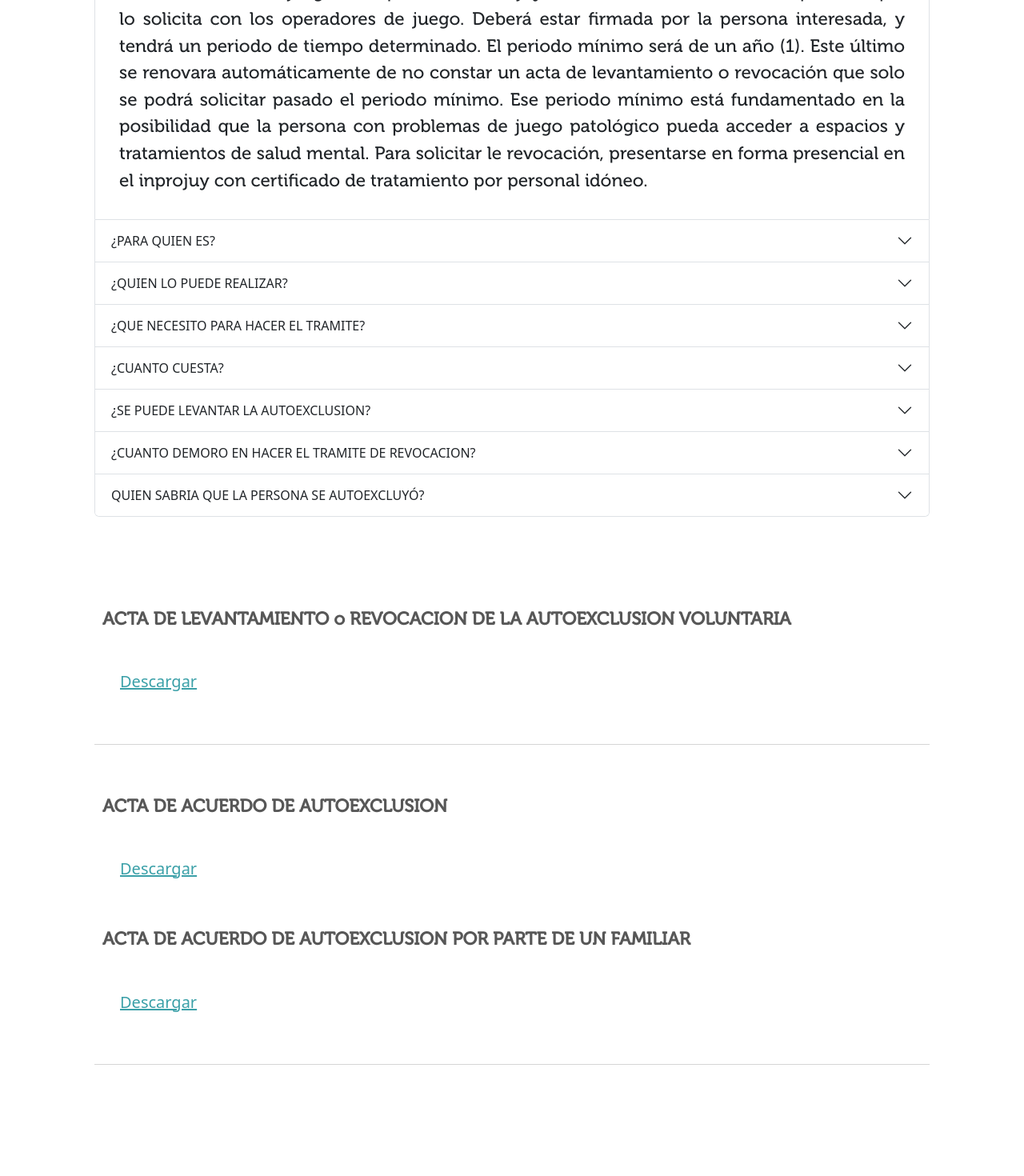
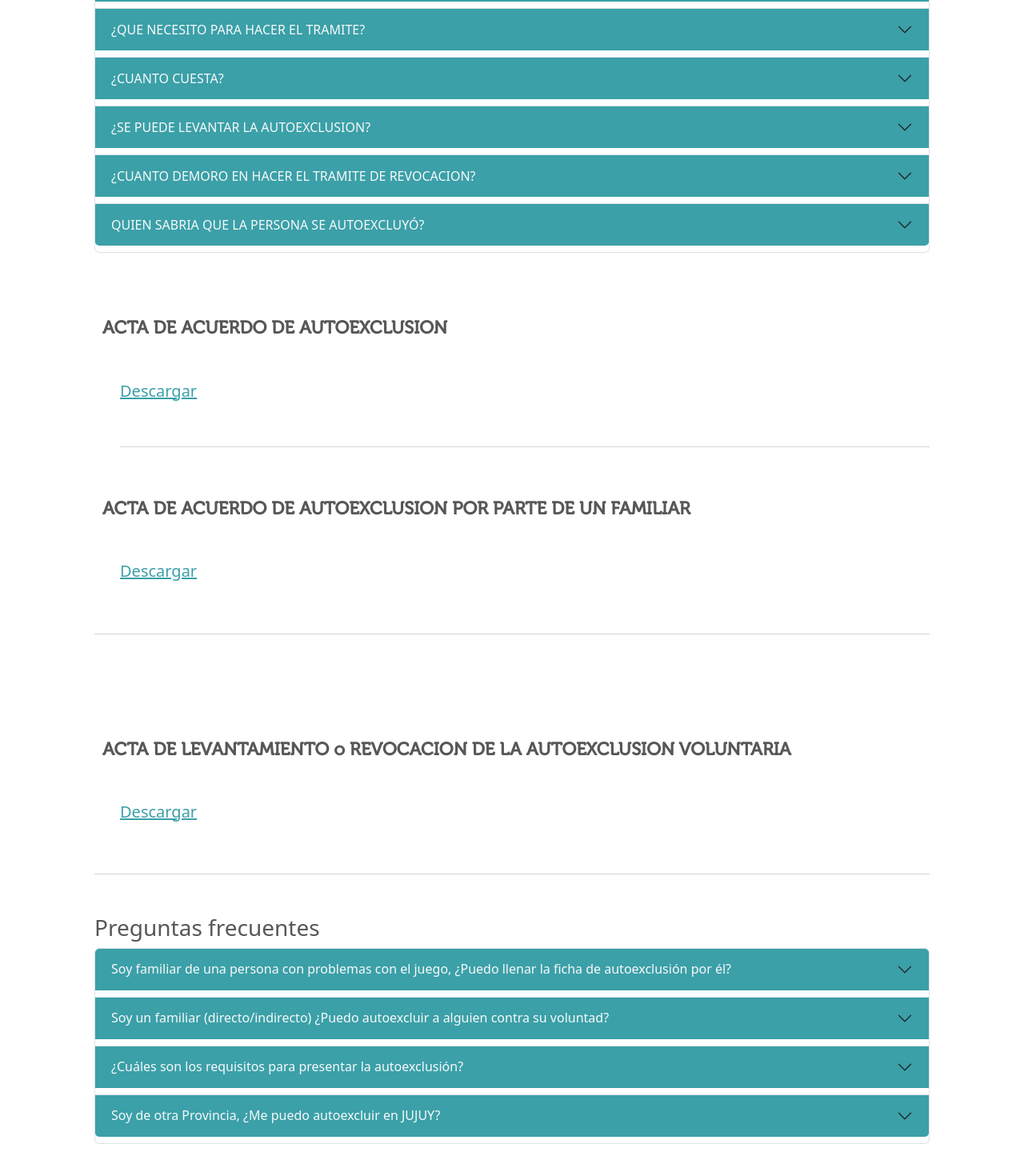
Before and after one commit to JavierIgnacioTejerinaPerezlindo/inprojuy, a React (Create React App) app: page /#/formulario in a window 1280 px wide. Shown: the part 580-2050 px from the top of the page at 80% size. Built offline with nearby package versions, Linux system fonts and the light colour scheme; no server answers.

Commit message:
preguntas

```diff
--- a/src/components/Formularios/Formularios.jsx
+++ b/src/components/Formularios/Formularios.jsx
@@ -7,153 +7,190 @@ const Formularios = () => {
       <br />
       <br />
 
-<div class="accordion" id="accordionPanelsStayOpenExample">
-  <div class="accordion-item">
-    <h2 class="accordion-header" id="panelsStayOpen-headingOne">
-      <button class="accordion-button" type="button" data-bs-toggle="collapse" data-bs-target="#panelsStayOpen-collapseOne" aria-expanded="true" aria-controls="panelsStayOpen-collapseOne">
+      <div className="accordion" id="accordionPanelsStayOpenExample">
+        <div className="accordion-item">
+          <h2 className="accordion-header" id="panelsStayOpen-headingOne">
+            <button className="h3 accordion-button text-light bg-primary collapsed" type="button" data-bs-toggle="collapse" data-bs-target="#panelsStayOpen-collapseOne" aria-expanded="true" aria-controls="panelsStayOpen-collapseOne">
               ¿QUE ES EL ACTA DE ACUERDO DE AUTOEXCLUSION?
             </button>
           </h2>
-    <div id="panelsStayOpen-collapseOne" class="accordion-collapse collapse show" aria-labelledby="panelsStayOpen-headingOne">
-      <div class="accordion-body">
+          <div id="panelsStayOpen-collapseOne" className="accordion-collapse collapse" aria-labelledby="panelsStayOpen-headingOne">
+            <div className="accordion-body">
               <p>Es una herramienta voluntaria y disponible para los jugadores que consideren que tienen un problema con su modo de jugar, mediante el cual el jugador solicita la no admisión o ingreso al casino o salas de juego en la provincia de Jujuy. Consiste un acuerdo entre la persona que lo solicita con los operadores de juego. Deberá estar firmada por la persona interesada, y tendrá un periodo de tiempo determinado. El periodo mínimo será de un año (1). Este último se renovara automáticamente de no constar un acta de levantamiento  o revocación que solo se podrá solicitar pasado el periodo mínimo. Ese periodo mínimo está fundamentado en la posibilidad que la persona con problemas de juego patológico pueda acceder a espacios y tratamientos de salud mental. Para solicitar le revocación, presentarse en forma presencial en el inprojuy con certificado de tratamiento por personal idóneo.</p>
             </div>
           </div>
         </div>
-  <div class="accordion-item">
-    <h2 class="accordion-header" id="panelsStayOpen-headingTwo">
-      <button class="accordion-button collapsed" type="button" data-bs-toggle="collapse" data-bs-target="#panelsStayOpen-collapseTwo" aria-expanded="false" aria-controls="panelsStayOpen-collapseTwo">
+        <div className="accordion-item">
+          <h2 className="accordion-header" id="panelsStayOpen-headingTwo">
+            <button className="h3 accordion-button text-light bg-primary collapsed" type="button" data-bs-toggle="collapse" data-bs-target="#panelsStayOpen-collapseTwo" aria-expanded="false" aria-controls="panelsStayOpen-collapseTwo">
               ¿PARA QUIEN ES?
             </button>
           </h2>
-    <div id="panelsStayOpen-collapseTwo" class="accordion-collapse collapse" aria-labelledby="panelsStayOpen-headingTwo">
-      <div class="accordion-body">
+          <div id="panelsStayOpen-collapseTwo" className="accordion-collapse collapse" aria-labelledby="panelsStayOpen-headingTwo">
+            <div className="accordion-body">
               <p>PARA Toda aquella persona que esté interesada en no ingresar a las salas de juego  y  casinos de la Provincia de Jujuy.</p>
             </div>
           </div>
         </div>
-  <div class="accordion-item">
-    <h2 class="accordion-header" id="panelsStayOpen-headingThree">
-      <button class="accordion-button collapsed" type="button" data-bs-toggle="collapse" data-bs-target="#panelsStayOpen-collapseThree" aria-expanded="false" aria-controls="panelsStayOpen-collapseThree">
+        <div className="accordion-item">
+          <h2 className="accordion-header" id="panelsStayOpen-headingThree">
+            <button className="h3 accordion-button text-light bg-primary collapsed" type="button" data-bs-toggle="collapse" data-bs-target="#panelsStayOpen-collapseThree" aria-expanded="false" aria-controls="panelsStayOpen-collapseThree">
               ¿QUIEN LO PUEDE REALIZAR?
             </button>
           </h2>
-    <div id="panelsStayOpen-collapseThree" class="accordion-collapse collapse" aria-labelledby="panelsStayOpen-headingThree">
-      <div class="accordion-body">
+          <div id="panelsStayOpen-collapseThree" className="accordion-collapse collapse" aria-labelledby="panelsStayOpen-headingThree">
+            <div className="accordion-body">
               <p>Cualquier persona que este interesada</p>
             </div>
           </div>
         </div>
-  <div class="accordion-item">
-    <h2 class="accordion-header" id="panelsStayOpen-headingThree">
-      <button class="accordion-button collapsed" type="button" data-bs-toggle="collapse" data-bs-target="#panelsStayOpen-collapseThree" aria-expanded="false" aria-controls="panelsStayOpen-collapseThree">
+        <div className="accordion-item">
+          <h2 className="accordion-header" id="panelsStayOpen-headingFour">
+            <button className="h3 accordion-button text-light bg-primary collapsed" type="button" data-bs-toggle="collapse" data-bs-target="#panelsStayOpen-collapseFour" aria-expanded="false" aria-controls="panelsStayOpen-collapseFour">
               ¿QUE NECESITO PARA HACER EL TRAMITE?
             </button>
           </h2>
-    <div id="panelsStayOpen-collapseThree" class="accordion-collapse collapse" aria-labelledby="panelsStayOpen-headingThree">
-      <div class="accordion-body">
+          <div id="panelsStayOpen-collapseFour" className="accordion-collapse collapse" aria-labelledby="panelsStayOpen-headingFour">
+            <div className="accordion-body">
               <p>El acta de autoexclusión  el usuario de juegos de azar podrá  descargarla DE AQUI, la podrá llenar y deberá  completarla  y firmarla,  y ser entregada en forma personal  en el inprojuy. JUNTO A COPIA DEL DNI Y DOS FOTOS, o en su defecto acepto me tomen una fotografía,  aceptando que las mismas sean remitidas a las Salas de Juego.</p>
             </div>
           </div>
         </div>
-  <div class="accordion-item">
-    <h2 class="accordion-header" id="panelsStayOpen-headingThree">
-      <button class="accordion-button collapsed" type="button" data-bs-toggle="collapse" data-bs-target="#panelsStayOpen-collapseThree" aria-expanded="false" aria-controls="panelsStayOpen-collapseThree">
+        <div className="accordion-item">
+          <h2 className="accordion-header" id="panelsStayOpen-headingFive">
+            <button className="h3 accordion-button text-light bg-primary collapsed" type="button" data-bs-toggle="collapse" data-bs-target="#panelsStayOpen-collapseFive" aria-expanded="false" aria-controls="panelsStayOpen-collapseFive">
               ¿CUANTO CUESTA?
             </button>
           </h2>
-    <div id="panelsStayOpen-collapseThree" class="accordion-collapse collapse" aria-labelledby="panelsStayOpen-headingThree">
-      <div class="accordion-body">
+          <div id="panelsStayOpen-collapseFive" className="accordion-collapse collapse" aria-labelledby="panelsStayOpen-headingFive">
+            <div className="accordion-body">
               <p>Es voluntario y GRATUITO</p>
             </div>
           </div>
         </div>
-  <div class="accordion-item">
-    <h2 class="accordion-header" id="panelsStayOpen-headingThree">
-      <button class="accordion-button collapsed" type="button" data-bs-toggle="collapse" data-bs-target="#panelsStayOpen-collapseThree" aria-expanded="false" aria-controls="panelsStayOpen-collapseThree">
+        <div className="accordion-item">
+          <h2 className="accordion-header" id="panelsStayOpen-headingSix">
+            <button className="h3 accordion-button text-light bg-primary collapsed" type="button" data-bs-toggle="collapse" data-bs-target="#panelsStayOpen-collapseSix" aria-expanded="false" aria-controls="panelsStayOpen-collapseSix">
               ¿SE PUEDE LEVANTAR LA AUTOEXCLUSION?
             </button>
           </h2>
-    <div id="panelsStayOpen-collapseThree" class="accordion-collapse collapse" aria-labelledby="panelsStayOpen-headingThree">
-      <div class="accordion-body">
+          <div id="panelsStayOpen-collapseSix" className="accordion-collapse collapse" aria-labelledby="panelsStayOpen-headingSix">
+            <div className="accordion-body">
               <p>El periodo mínimo será de un año (1). Este último se renovara automáticamente de no constar un acta de levantamiento  o revocación que solo se podrá solicitar pasado el periodo mínimo. Ese periodo mínimo está fundamentado en la posibilidad que la persona con problemas de juego patológico pueda acceder a espacios y tratamientos de salud mental. Para solicitar le revocación, presentarse en forma presencial en el inprojuy con certificado de tratamiento por personal idóneo.</p>
             </div>
           </div>
         </div>
-  <div class="accordion-item">
-    <h2 class="accordion-header" id="panelsStayOpen-headingThree">
-      <button class="accordion-button collapsed" type="button" data-bs-toggle="collapse" data-bs-target="#panelsStayOpen-collapseThree" aria-expanded="false" aria-controls="panelsStayOpen-collapseThree">
+        <div className="accordion-item">
+          <h2 className="accordion-header" id="panelsStayOpen-headingSeven">
+            <button className="h3 accordion-button text-light bg-primary collapsed" type="button" data-bs-toggle="collapse" data-bs-target="#panelsStayOpen-collapseSeven" aria-expanded="false" aria-controls="panelsStayOpen-collapseSeven">
               ¿CUANTO DEMORO EN HACER EL TRAMITE DE REVOCACION?
             </button>
           </h2>
-    <div id="panelsStayOpen-collapseThree" class="accordion-collapse collapse" aria-labelledby="panelsStayOpen-headingThree">
-      <div class="accordion-body">
+          <div id="panelsStayOpen-collapseSeven" className="accordion-collapse collapse" aria-labelledby="panelsStayOpen-headingSeven">
+            <div className="accordion-body">
               <p>Es una entrega del acta en el INPROJUY con una entrevista.</p>
             </div>
           </div>
         </div>
-  <div class="accordion-item">
-    <h2 class="accordion-header" id="panelsStayOpen-headingThree">
-      <button class="accordion-button collapsed" type="button" data-bs-toggle="collapse" data-bs-target="#panelsStayOpen-collapseThree" aria-expanded="false" aria-controls="panelsStayOpen-collapseThree">
+        <div className="accordion-item">
+          <h2 className="accordion-header" id="panelsStayOpen-headingEight">
+            <button className="h3 accordion-button text-light bg-primary collapsed" type="button" data-bs-toggle="collapse" data-bs-target="#panelsStayOpen-collapseEight" aria-expanded="false" aria-controls="panelsStayOpen-collapseEight">
               QUIEN SABRIA QUE LA PERSONA SE AUTOEXCLUYÓ?
             </button>
           </h2>
-    <div id="panelsStayOpen-collapseThree" class="accordion-collapse collapse" aria-labelledby="panelsStayOpen-headingThree">
-      <div class="accordion-body">
+          <div id="panelsStayOpen-collapseEight" className="accordion-collapse collapse" aria-labelledby="panelsStayOpen-headingEight">
+            <div className="accordion-body">
               <p>Es confidencial para las salas de juego de la provincia de jujuy, para el INPROJUY y para personal del ministerio de salud.</p>
             </div>
           </div>
         </div>
+
       </div>
-
-
-
 
       <br />
       <br />
-            <br />
-            <p><strong>ACTA DE LEVANTAMIENTO o REVOCACION DE LA AUTOEXCLUSION VOLUNTARIA</strong></p>
-            <br />
-
-
-            <ul>
-                <li className='h5 sinvineta'><a href=".\download\FormActaRevocacion.pdf" download >Descargar</a></li>
-
-
-            </ul>
-
-            <br />
-
-            <hr className="wp-block-separator has-css-opacity" />
-
-            <br />
-
       <p><strong>ACTA DE ACUERDO DE AUTOEXCLUSION</strong></p>
 
       <br />
 
       <ul>
         <li className='h5 sinvineta'><a href=".\download\FormAutoexclusion.pdf" download >Descargar</a></li>
+        <br />
 
-
+        <hr className="wp-block-separator has-css-opacity" />
       </ul>
       <br />
       <p><strong>ACTA DE ACUERDO DE AUTOEXCLUSION POR PARTE DE UN FAMILIAR</strong></p>
       <br />
-
-
       <ul>
         <li className='h5 sinvineta'><a href=".\download\FormAutoexFamiliar.pdf" download >Descargar</a></li>
-
-
       </ul>
-
+      <br />
+      <hr className="wp-block-separator has-css-opacity" />
+      <br />
+      <br />
+      <br />
+      <p><strong>ACTA DE LEVANTAMIENTO o REVOCACION DE LA AUTOEXCLUSION VOLUNTARIA</strong></p>
+      <br />
+      <ul>
+        <li className='h5 sinvineta'><a href=".\download\FormActaRevocacion.pdf" download >Descargar</a></li>
+      </ul>
+      <br />
+      <hr className="wp-block-separator has-css-opacity" />
       <br />
 
-            <hr className="wp-block-separator has-css-opacity" />
-
-            <br />
-
+      <h3>Preguntas frecuentes</h3>
+      <div className="accordion" id="accordionExample">
+        <div className="accordion-item">
+          <h2 className="accordion-header" id="headingOne">
+            <button className="h3 accordion-button text-light bg-primary collapsed" type="button" data-bs-toggle="collapse" data-bs-target="#collapseOne" aria-expanded="true" aria-controls="collapseOne">
+              Soy familiar de una persona con problemas con el juego, ¿Puedo llenar la ficha de autoexclusión por él?
+            </button>
+          </h2>
+          <div id="collapseOne" className="accordion-collapse collapse" aria-labelledby="headingOne" data-bs-parent="#accordionExample">
+            <div className="accordion-body">
+              <p>No, la ficha de autoexclusión solo puede ser llenada por la persona que la solicita y en presencia del receptor de la misma.</p>
+            </div>
+          </div>
+        </div>
+        <div className="accordion-item">
+          <h2 className="accordion-header" id="headingTwo">
+            <button className="h3 accordion-button text-light bg-primary collapsed" type="button" data-bs-toggle="collapse" data-bs-target="#collapseTwo" aria-expanded="false" aria-controls="collapseTwo">
+              Soy un familiar (directo/indirecto) ¿Puedo autoexcluir a alguien contra su voluntad?
+            </button>
+          </h2>
+          <div id="collapseTwo" className="accordion-collapse collapse" aria-labelledby="headingTwo" data-bs-parent="#accordionExample">
+            <div className="accordion-body">
+              <p> Sí, usted debe dirigirse a la fiscalía de turno o unidad judicial de su zona y denunciar que el jugador compulsivo está poniendo en riesgo patrimonio, lazos familiares, etc. y solicitar que se lo autoexcluya por vía judicial.</p>
+            </div>
+          </div>
+        </div>
+        <div className="accordion-item">
+          <h2 className="accordion-header" id="headingThree">
+            <button className="h3 accordion-button text-light bg-primary collapsed" type="button" data-bs-toggle="collapse" data-bs-target="#collapseThree" aria-expanded="false" aria-controls="collapseThree">
+              ¿Cuáles son los requisitos para presentar la autoexclusión?
+            </button>
+          </h2>
+          <div id="collapseThree" className="accordion-collapse collapse" aria-labelledby="headingThree" data-bs-parent="#accordionExample">
+            <div className="accordion-body">
+              <p>Usted deberá presentarse en cualquier Sala de Juego de la Provincia de JUJUY  o en la casa central DEL INPROJUY. con DNI, dos fotos carnet, fotocopia DNI. Si usted todavía no cuenta con DNI renovado fotocopia primera, segunda hoja y cambio de domicilio si lo hubiere.</p>
+            </div>
+          </div>
+        </div>
+        <div className="accordion-item">
+          <h2 className="accordion-header" id="headingFour">
+            <button className="h3 accordion-button text-light bg-primary collapsed" type="button" data-bs-toggle="collapse" data-bs-target="#collapseFour" aria-expanded="false" aria-controls="collapseFour">
+              Soy de otra Provincia, ¿Me puedo autoexcluir en JUJUY?
+            </button>
+          </h2>
+          <div id="collapseFour" className="accordion-collapse collapse" aria-labelledby="headingFour" data-bs-parent="#accordionExample">
+            <div className="accordion-body">
+              <p>Le recordamos que la mayoría de las Provincias tiene este tipo de regímenes, por tanto debería consultar con la Lotería de su Provincia o institución  para poder realizar el trámite.
+                Igualmente usted se puede autoexcluirse en Jujuy  sabiendo que el régimen de Autoexclusión tiene vigencia dentro del ejido provincial.</p>
+            </div>
+          </div>
+        </div>
+      </div>
 
     </div>
   )
```
Lines whose indentation alone changed are shown as unchanged.
